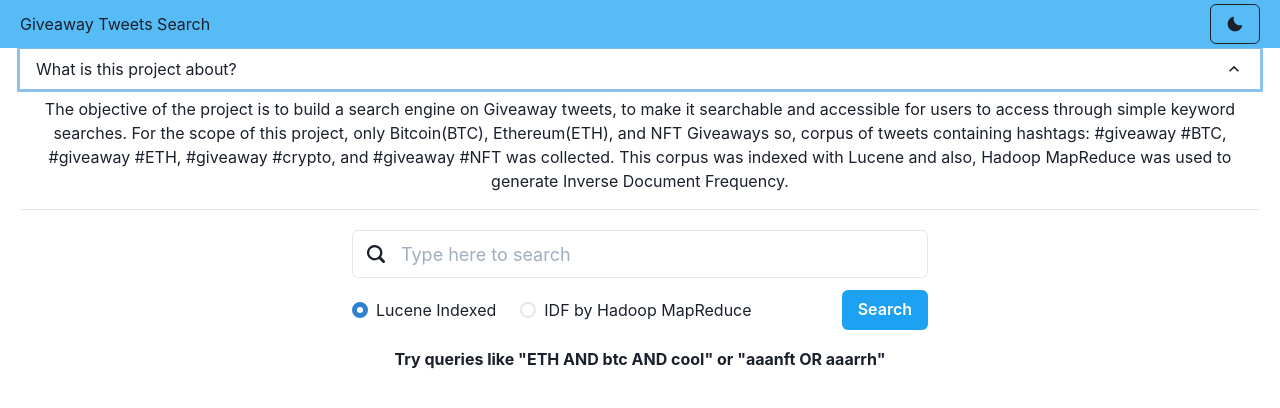
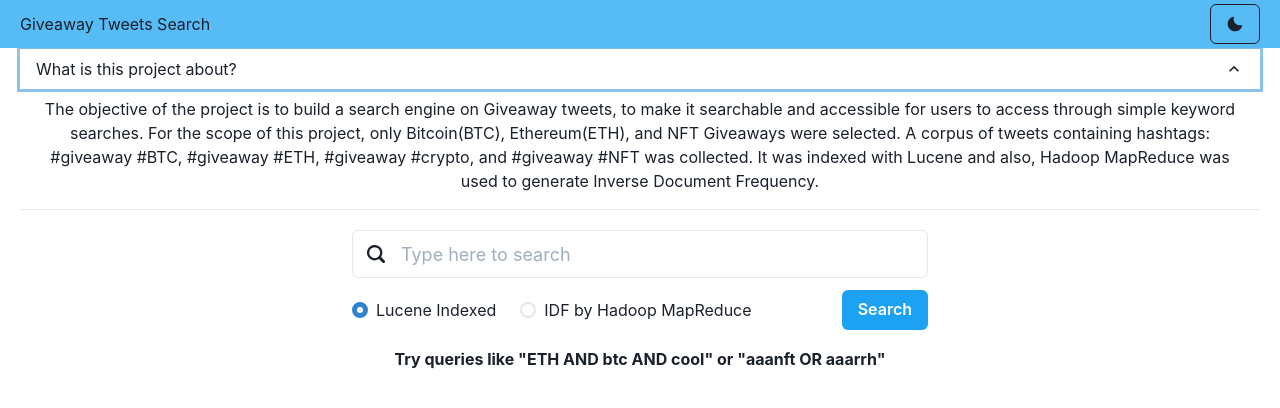
Before and after one commit to ViveK-PothinA/giveaway-tweets-react-app, a React (Create React App) app: page / in a window 1280 px wide. Both pictures are taken after a click on the button "What is this project about?". Shown: the top 408 px of the page. Built offline with nearby package versions, Linux system fonts and the light colour scheme.

Commit message:
content edit

```diff
--- a/src/components/SearchSpace.jsx
+++ b/src/components/SearchSpace.jsx
@@ -73,8 +73,8 @@ export const SearchSpace = (props) => {
                     <AccordionPanel pb={4}>
                         The objective of the project is to build a search engine on Giveaway tweets, to make it searchable
                         and accessible for users to access through simple keyword searches. For the scope of this project, only
-                        Bitcoin(BTC), Ethereum(ETH), and NFT Giveaways so, corpus of tweets containing hashtags: #giveaway #BTC,
-                        #giveaway #ETH, #giveaway #crypto, and #giveaway #NFT was collected. This corpus was indexed with Lucene
+                        Bitcoin(BTC), Ethereum(ETH), and NFT Giveaways were selected. A corpus of tweets containing hashtags: #giveaway #BTC,
+                        #giveaway #ETH, #giveaway #crypto, and #giveaway #NFT was collected. It was indexed with Lucene
                         and also, Hadoop MapReduce was used to generate Inverse Document Frequency.
                     </AccordionPanel>
                 </AccordionItem>
```
